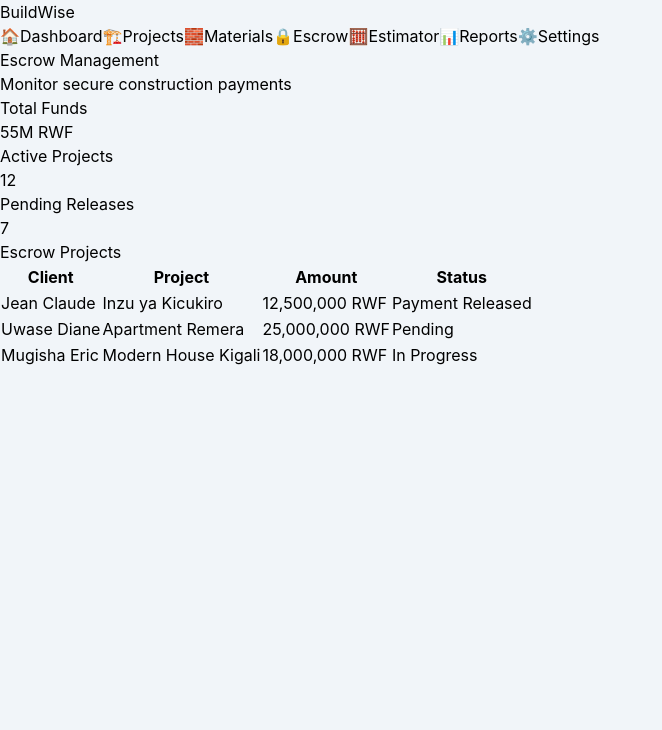
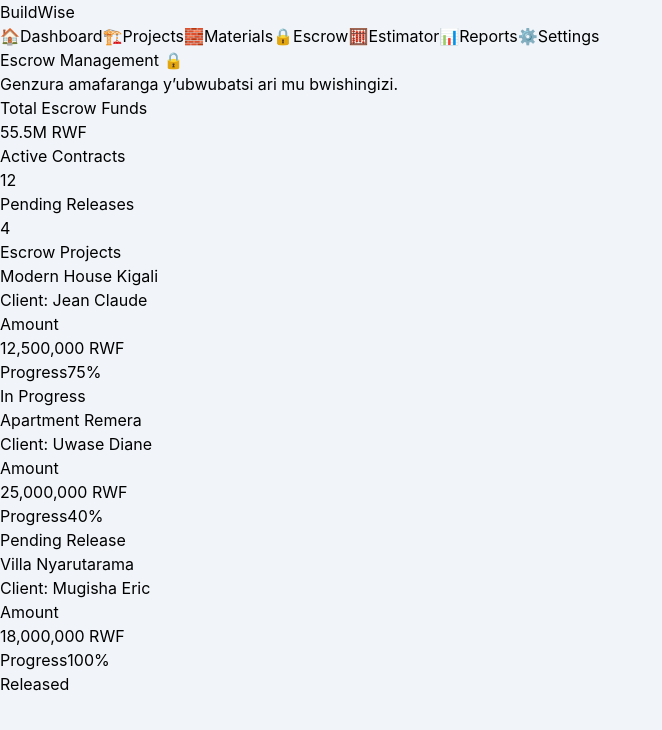
Before and after one commit to matitizo/buildwise, a React app in the folder frontend/: page /escrow in a window 1280 px wide. Shown: the top 730 px of the page, without its empty margins (0-662 px from the left). Built offline with nearby package versions, Linux system fonts and the light colour scheme; the HTML template or start-up script is replaced by a standard one.

Commit message:
Upgrade escrow UI

```diff
--- a/frontend/src/pages/Escrow.jsx
+++ b/frontend/src/pages/Escrow.jsx
@@ -1,110 +1,116 @@
 export default function Escrow() {
-  const projects = [
+  const escrowProjects = [
     {
-      id: 1,
       client: "Jean Claude",
-      project: "Inzu ya Kicukiro",
+      project: "Modern House Kigali",
       amount: "12,500,000 RWF",
-      status: "Payment Released",
+      progress: "75%",
+      status: "In Progress",
     },
     {
-      id: 2,
       client: "Uwase Diane",
       project: "Apartment Remera",
       amount: "25,000,000 RWF",
-      status: "Pending",
+      progress: "40%",
+      status: "Pending Release",
     },
     {
-      id: 3,
       client: "Mugisha Eric",
-      project: "Modern House Kigali",
+      project: "Villa Nyarutarama",
       amount: "18,000,000 RWF",
-      status: "In Progress",
+      progress: "100%",
+      status: "Released",
     },
   ];
 
   return (
-    <div>
-      {/* Header */}
-      <div className="mb-8">
-        <h1 className="text-3xl font-bold text-slate-800">
-          Escrow Management
+    <div className="space-y-8">
+      <div className="bg-white rounded-3xl shadow-sm p-8">
+        <h1 className="text-4xl font-bold text-slate-800">
+          Escrow Management 🔒
         </h1>
-
-        <p className="text-gray-500 mt-2">
-          Monitor secure construction payments
+        <p className="text-gray-500 mt-2 text-lg">
+          Genzura amafaranga y’ubwubatsi ari mu bwishingizi.
         </p>
       </div>
 
-      {/* Stats */}
-      <div className="grid md:grid-cols-3 gap-6 mb-10">
-        <div className="bg-white p-6 rounded-2xl shadow">
-          <h2 className="text-gray-500">Total Funds</h2>
-          <p className="text-3xl font-bold mt-2">
-            55M RWF
+      <div className="grid md:grid-cols-3 gap-6">
+        <div className="bg-white rounded-3xl p-6 shadow-sm">
+          <p className="text-gray-500">Total Escrow Funds</p>
+          <h2 className="text-3xl font-bold mt-3 text-slate-800">
+            55.5M RWF
+          </h2>
+        </div>
+
+        <div className="bg-white rounded-3xl p-6 shadow-sm">
+          <p className="text-gray-500">Active Contracts</p>
+          <h2 className="text-3xl font-bold mt-3 text-slate-800">
+            12
+          </h2>
+        </div>
+
+        <div className="bg-white rounded-3xl p-6 shadow-sm">
+          <p className="text-gray-500">Pending Releases</p>
+          <h2 className="text-3xl font-bold mt-3 text-slate-800">
+            4
+          </h2>
+        </div>
+      </div>
+
+      <div className="bg-white rounded-3xl shadow-sm p-8">
+        <h2 className="text-2xl font-bold text-slate-800 mb-6">
+          Escrow Projects
+        </h2>
+
+        <div className="space-y-5">
+          {escrowProjects.map((item, index) => (
+            <div
+              key={index}
+              className="bg-slate-50 rounded-2xl p-6 flex flex-col md:flex-row md:items-center md:justify-between gap-5"
+            >
+              <div>
+                <h3 className="text-xl font-bold text-slate-800">
+                  {item.project}
+                </h3>
+                <p className="text-gray-500 mt-1">
+                  Client: {item.client}
                 </p>
               </div>
 
-        <div className="bg-white p-6 rounded-2xl shadow">
-          <h2 className="text-gray-500">Active Projects</h2>
-          <p className="text-3xl font-bold mt-2">
-            12
-          </p>
+              <div>
+                <p className="text-gray-500 text-sm">Amount</p>
+                <h4 className="font-bold text-slate-800">
+                  {item.amount}
+                </h4>
               </div>
 
-        <div className="bg-white p-6 rounded-2xl shadow">
-          <h2 className="text-gray-500">Pending Releases</h2>
-          <p className="text-3xl font-bold mt-2">
-            7
-          </p>
+              <div className="w-full md:w-48">
+                <div className="flex justify-between text-sm mb-2">
+                  <span>Progress</span>
+                  <span>{item.progress}</span>
+                </div>
+                <div className="w-full bg-gray-200 rounded-full h-3">
+                  <div
+                    className="bg-blue-600 h-3 rounded-full"
+                    style={{ width: item.progress }}
+                  ></div>
                 </div>
               </div>
 
-      {/* Table */}
-      <div className="bg-white rounded-2xl shadow overflow-hidden">
-        <div className="p-5 border-b">
-          <h2 className="text-xl font-semibold">
-            Escrow Projects
-          </h2>
-        </div>
-
-        <table className="w-full">
-          <thead className="bg-slate-100">
-            <tr>
-              <th className="text-left p-4">Client</th>
-              <th className="text-left p-4">Project</th>
-              <th className="text-left p-4">Amount</th>
-              <th className="text-left p-4">Status</th>
-            </tr>
-          </thead>
-
-          <tbody>
-            {projects.map((item) => (
-              <tr
-                key={item.id}
-                className="border-b hover:bg-gray-50 transition"
-              >
-                <td className="p-4">{item.client}</td>
-                <td className="p-4">{item.project}</td>
-                <td className="p-4">{item.amount}</td>
-
-                <td className="p-4">
               <span
-                    className={`px-3 py-1 rounded-full text-sm ${
-                      item.status === "Payment Released"
+                className={`px-4 py-2 rounded-full text-sm font-semibold ${
+                  item.status === "Released"
                     ? "bg-green-100 text-green-700"
-                        : item.status === "Pending"
+                    : item.status === "Pending Release"
                     ? "bg-yellow-100 text-yellow-700"
                     : "bg-blue-100 text-blue-700"
                 }`}
               >
                 {item.status}
               </span>
-                </td>
-              </tr>
+            </div>
           ))}
-          </tbody>
-        </table>
+        </div>
       </div>
     </div>
   );
```
Lines whose indentation alone changed are shown as unchanged.
